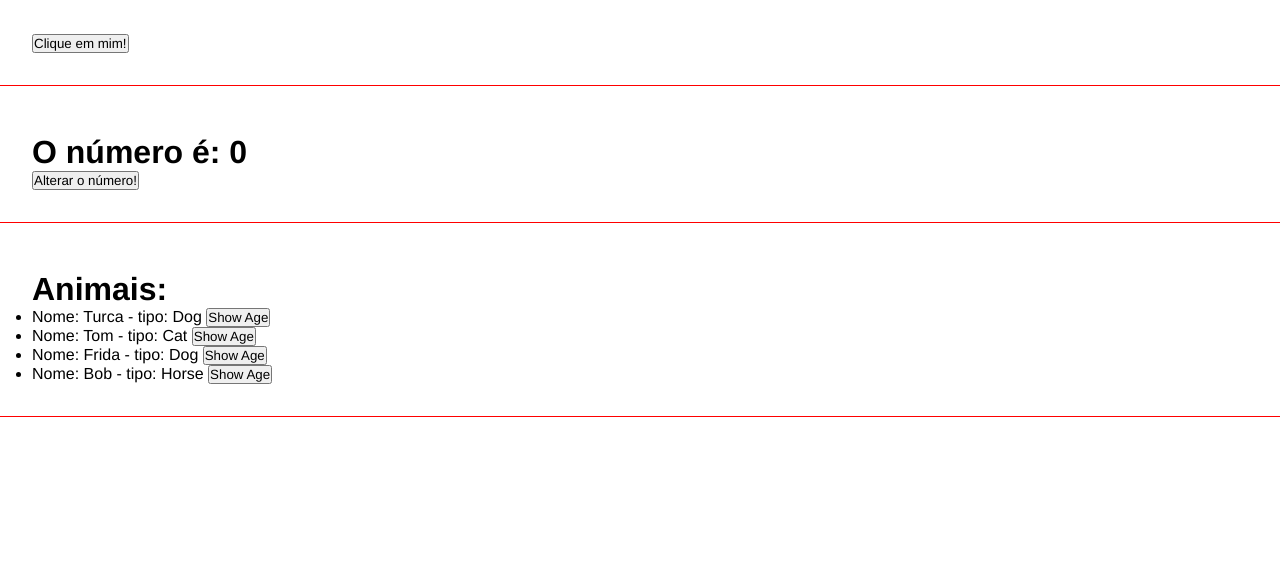
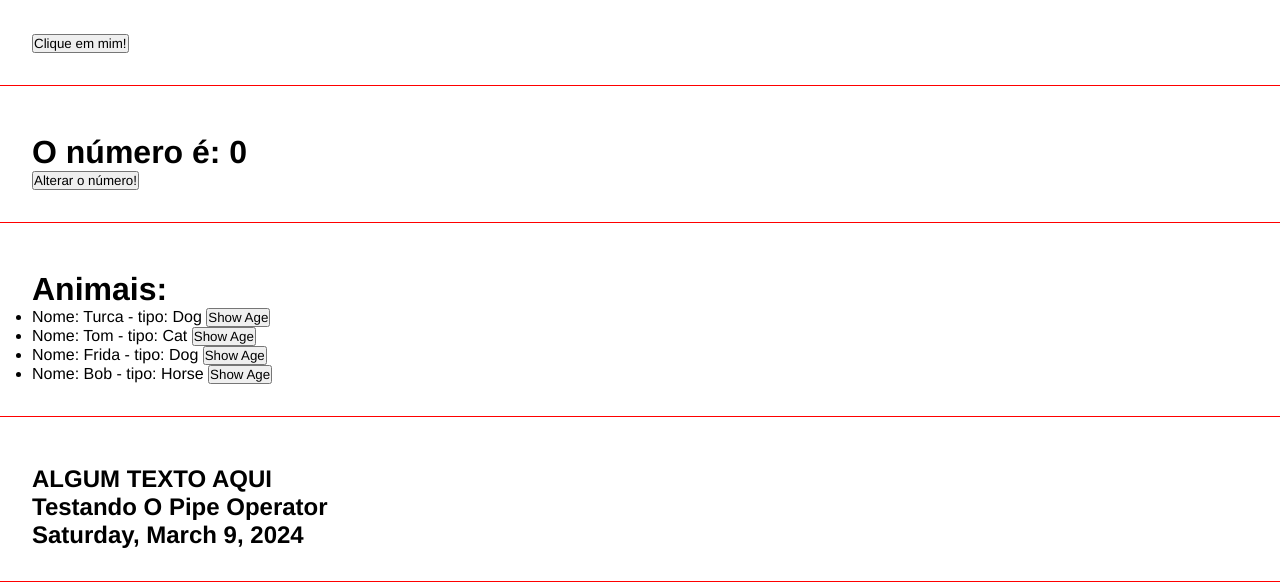
Before and after one commit to GuilhermeBerssanette/PrimeiroRepoAngular, an Angular app: page / in a window 1280 px wide. Shown: the part 765-1351 px from the top of the page. Built offline with nearby package versions, Linux system fonts and the light colour scheme.

Commit message:
Aprendendo a utilizar pipe para a formatação de texto

```diff
--- a/src/app/app.component.html
+++ b/src/app/app.component.html
@@ -11,3 +11,4 @@
 <app-evento-component> </app-evento-component>
 <app-emitter-component> </app-emitter-component>
 <app-listrender-component> </app-listrender-component>
+<app-pipes-component> </app-pipes-component>
--- a/src/app/app.component.ts
+++ b/src/app/app.component.ts
@@ -8,13 +8,16 @@ import { EventoComponentComponent } from "./components/evento-component/evento-c
 import { EmitterComponentComponent } from "./components/emitter-component/emitter-component.component";
 import { ChangenumberComponentComponent } from "./components/changenumber-component/changenumber-component.component";
 import { ListrenderComponentComponent } from "./components/listrender-component/listrender-component.component";
+import { PipesComponentComponent } from "./components/pipes-component/pipes-component.component";
 
 @Component({
     selector: 'app-root',
     standalone: true,
     templateUrl: './app.component.html',
     styleUrl: './app.component.css',
-    imports: [RouterOutlet, FirstComponentComponent, ParentComponentComponent, DirectivesComponentComponent, IFComponentComponent, EventoComponentComponent, EmitterComponentComponent, ChangenumberComponentComponent, ListrenderComponentComponent]
+    imports: [RouterOutlet, FirstComponentComponent, ParentComponentComponent, DirectivesComponentComponent,
+       IFComponentComponent, EventoComponentComponent, EmitterComponentComponent, ChangenumberComponentComponent,
+        ListrenderComponentComponent, PipesComponentComponent]
 })
 export class AppComponent {
   userName = 'Joaquim';
--- /dev/null
+++ b/src/app/components/pipes-component/pipes-component.component.html
@@ -0,0 +1,5 @@
+<div class="class">
+    <h2> {{"Algum texto aqui" | uppercase }}</h2>
+    <h2> {{someText | titlecase }}</h2>
+    <h2> {{today | date: "fullDate"}}</h2>
+</div>
--- /dev/null
+++ b/src/app/components/pipes-component/pipes-component.component.ts
@@ -0,0 +1,20 @@
+import { DatePipe, TitleCasePipe, UpperCasePipe } from '@angular/common';
+import { Component, OnInit } from '@angular/core';
+
+@Component({
+  selector: 'app-pipes-component',
+  standalone: true,
+  imports: [UpperCasePipe, TitleCasePipe, DatePipe],
+  templateUrl: './pipes-component.component.html',
+  styleUrl: './pipes-component.component.css'
+})
+export class PipesComponentComponent implements OnInit{
+  someText = "TESTANDO O PIPE OPERATOR ";
+
+  today = new Date ();
+
+  constructor() {}
+
+  ngOnInit(): void {}
+
+}
```
Also changed, not shown: src/app/components/pipes-component/pipes-component.component.css (added), 1 other file (tests, documents, lock files or other folders).
